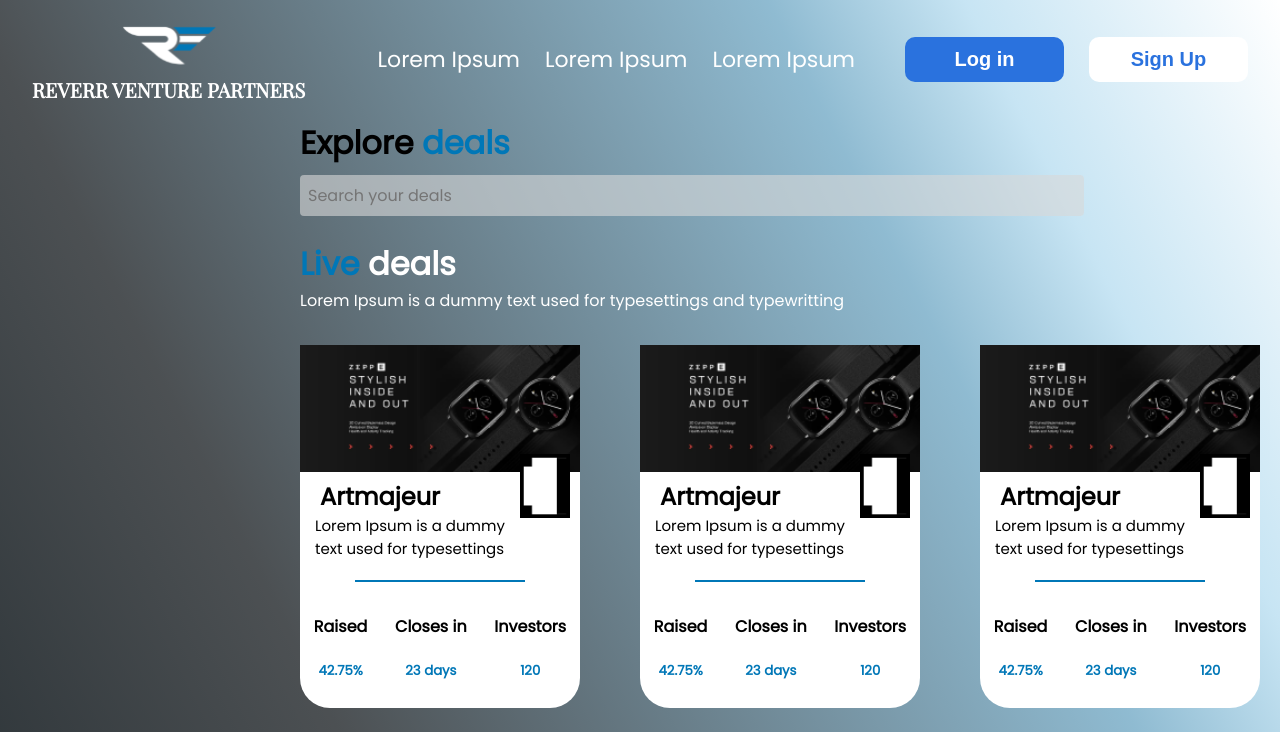
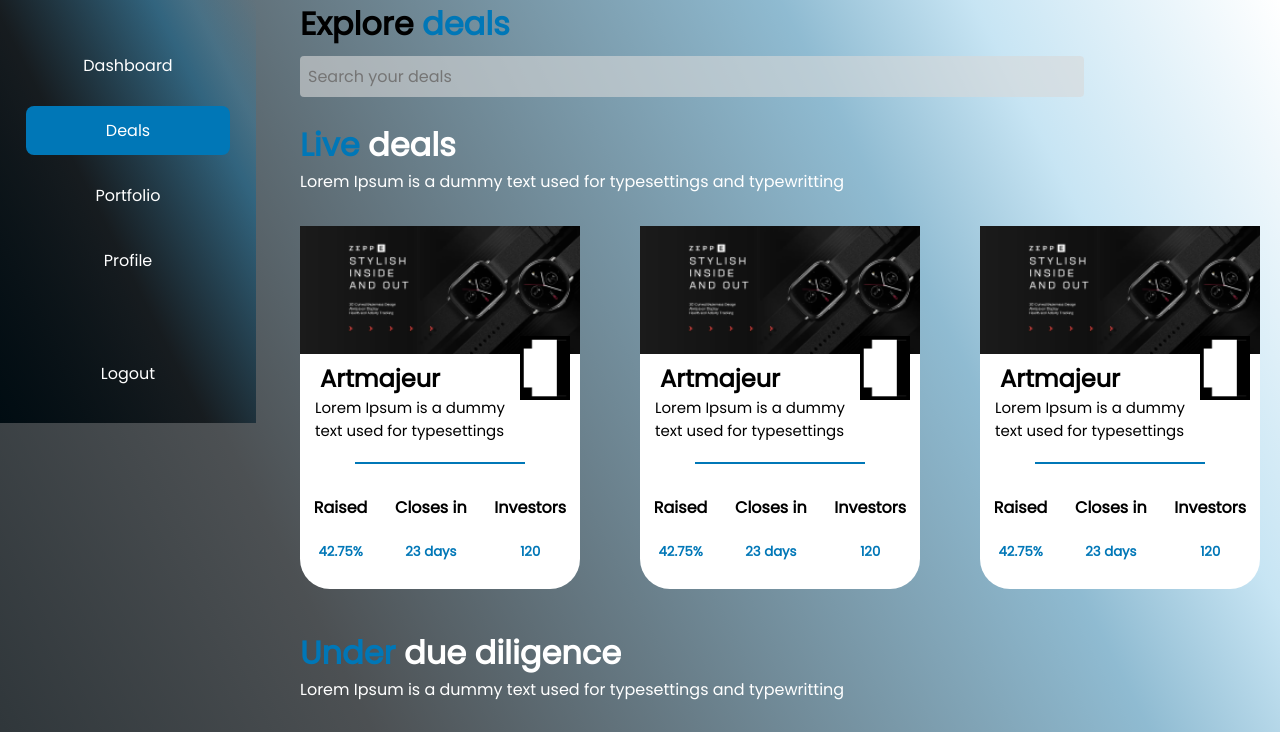
Before and after one commit to Reverr-Finaura/rvpreact, a React (Create React App) app: page /deals in a window 1280 px wide. Shown: the top 732 px of the page. Built offline with nearby package versions, Linux system fonts and the light colour scheme; no server answers.

Commit message:
added sideNav

```diff
--- a/src/components/dealCard/dealcard.css
+++ b/src/components/dealCard/dealcard.css
@@ -33,9 +33,9 @@ p {
 .deal-card__head img {
   transform: translateY(-25px);
   margin-right: 10px;
-  /* height: max-content; */
   width: 80px;
   height: 60px;
+  background-color: black;
   border: 2px solid black;
 }
 .deal-card_hr {
--- /dev/null
+++ b/src/components/sideNav/SideNav.js
@@ -0,0 +1,26 @@
+import "./sidenav.css";
+import { NavLink } from "react-router-dom";
+const SideNav = () => {
+  return (
+    <div className="sideNav">
+      <NavLink to="/home" className="NavLink NavLink NavLink__Dashboard">
+        Dashboard
+      </NavLink>
+
+      <NavLink to="/deals" className="NavLink ">
+        Deals
+      </NavLink>
+      <NavLink to="/portfolio" className="NavLink ">
+        Portfolio
+      </NavLink>
+      <NavLink to="/profile" className="NavLink ">
+        Profile
+      </NavLink>
+      <NavLink to="/" className="NavLink NavLink__Logout ">
+        Logout
+      </NavLink>
+    </div>
+  );
+};
+
+export default SideNav;
--- /dev/null
+++ b/src/components/sideNav/sidenav.css
@@ -0,0 +1,36 @@
+.sideNav {
+  width: 20%;
+  background: linear-gradient(
+    63.18deg,
+    #000c12 0%,
+    rgba(0, 6, 10, 0.7) 43.89%,
+    rgba(0, 100, 151, 0.440331) 78.03%,
+    rgba(0, 135, 203, 0.21896) 86.48%,
+    rgba(0, 170, 255, 0) 100%
+  );
+  height: max-content;
+  padding: 25px 0px;
+}
+
+.NavLink {
+  display: block;
+  text-decoration: none;
+  width: 70%;
+  margin: auto;
+  text-align: center;
+  padding: 12px;
+  border-radius: 8px;
+  color: white;
+  margin-top: 1rem;
+}
+.active {
+  background-color: #0077b7;
+}
+
+.NavLink__Logout {
+  margin-top: 4rem;
+}
+
+.NavLink__Dashboard {
+  margin-top: 1rem;
+}
--- a/src/firebase/firebase.js
+++ b/src/firebase/firebase.js
@@ -10,7 +10,7 @@ import {
   confirmPasswordReset,
 } from "firebase/auth";
 
-import { getFirestore, doc, serverTimestamp, setDoc } from "firebase/firestore";
+import { getFirestore, doc, serverTimestamp, setDoc, getDocs, collection } from "firebase/firestore";
 
 const firebaseConfig = {
   apiKey: process.env.REACT_APP_FIREBASE_API_KEY,
@@ -56,6 +56,22 @@ export const confirmPaswdReset = (oobCode, newPassword) => {
 // Firestore
 const database = getFirestore();
 
+// getInverstoDeals
+export const getInvestorDeals = async () => {
+  try {
+    let investorDeals = [];
+    await (
+      await getDocs(collection(database, `InvestorDeals`))
+    ).forEach((doc) => {
+      investorDeals.push({ ...doc.data() });
+    });
+    return investorDeals;
+  } catch (err) {
+    console.log("Err: ", err);
+  }
+};
+
+// addUser
 export const addUserInDatabase = async (uid, data) => {
   try {
     return await setDoc(doc(database, "Users", uid), {
--- a/src/pages/home/deals/Deals.js
+++ b/src/pages/home/deals/Deals.js
@@ -3,10 +3,14 @@ import "./deals.css";
 import logo from "../../../assets/vectors/logo.svg";
 import Navbar from "../../../components/navbar/Navbar";
 import DealCard from "../../../components/dealCard/DealCard";
+import { NavLink } from "react-router-dom";
+import SideNav from "../../../components/sideNav/SideNav";
 const Deals = () => {
   return (
     <>
-      <Navbar />
+      {/* <Navbar /> */}
+      <div className="deal">
+        <SideNav />
         <div className="deal-wrap">
           <div className="deal-wrap__search">
             <h1>
@@ -24,7 +28,8 @@ const Deals = () => {
                 <span className="badge">Live</span> deals
               </h1>
               <p>
-              Lorem Ipsum is a dummy text used for typesettings and typewritting
+                Lorem Ipsum is a dummy text used for typesettings and
+                typewritting
               </p>
             </div>
             <div className="deal__card">
@@ -40,7 +45,8 @@ const Deals = () => {
                 <span className="badge">Under</span> due diligence
               </h1>
               <p>
-              Lorem Ipsum is a dummy text used for typesettings and typewritting
+                Lorem Ipsum is a dummy text used for typesettings and
+                typewritting
               </p>
             </div>
             <div className="deal__card">
@@ -56,7 +62,8 @@ const Deals = () => {
                 <span className="badge">Due</span> diligence
               </h1>
               <p>
-              Lorem Ipsum is a dummy text used for typesettings and typewritting
+                Lorem Ipsum is a dummy text used for typesettings and
+                typewritting
               </p>
             </div>
             <div className="deal__card">
@@ -66,6 +73,7 @@ const Deals = () => {
             </div>
           </div>
         </div>
+      </div>
       <Footer />
     </>
   );
--- a/src/pages/home/deals/deals.css
+++ b/src/pages/home/deals/deals.css
@@ -1,3 +1,6 @@
+.deal {
+  display: flex;
+}
 .deal-wrap {
   width: 75%;
   margin: auto;
```
Lines whose indentation alone changed are shown as unchanged.
